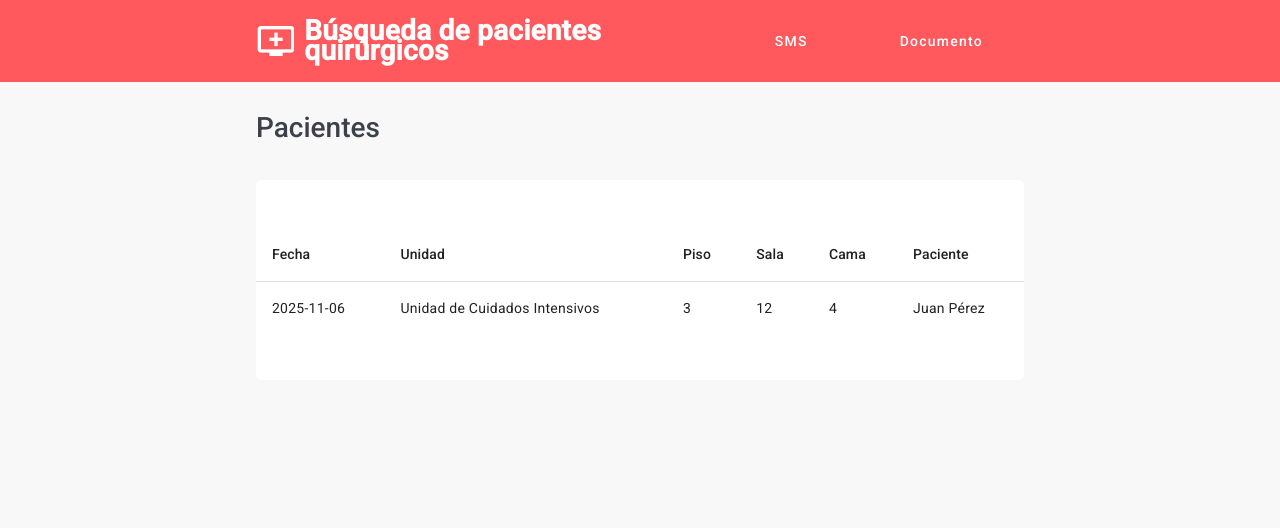
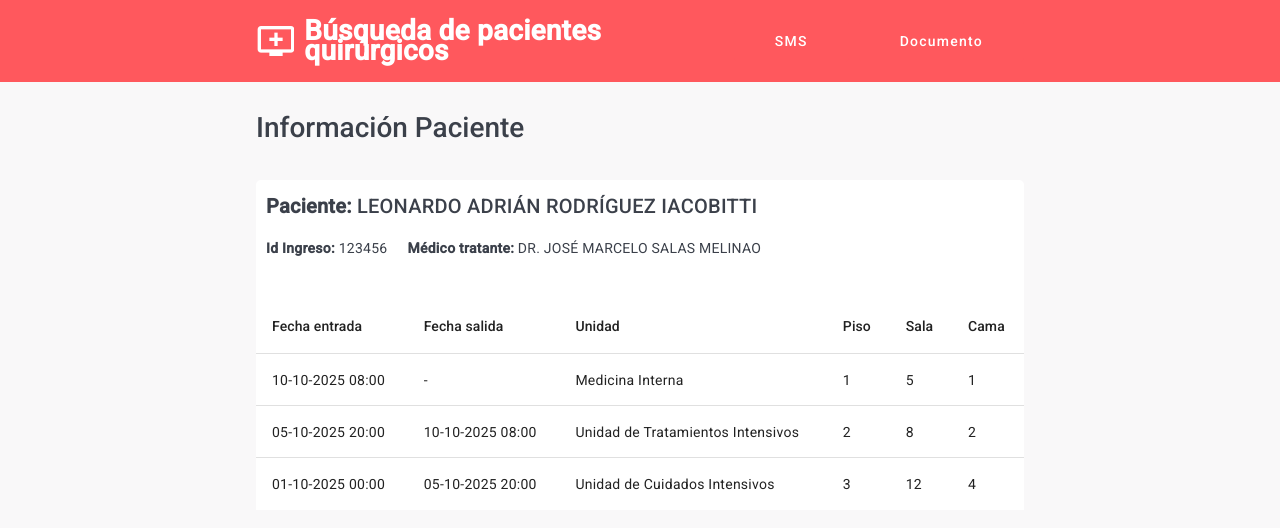
Before and after one commit to alexalvarezmarambio/front-mockup-search-pacient, an Angular app: page /main/search-pacient in a window 1280 px wide. Shown: the top 528 px of the page. Built offline with nearby package versions, Linux system fonts and the light colour scheme.

Commit message:
tercera propuesta mockup - solicitudes eric

```diff
--- /dev/null
+++ b/src/app/components/modal-politics/modal-politics.component.html
@@ -0,0 +1,29 @@
+<h2 matDialogTitle>Términos y Condiciones del servicio</h2>
+
+<mat-dialog-content>
+  <p>
+    Lorem ipsum dolor sit amet, consectetur adipiscing elit. Donec convallis,
+    nisl id viverra suscipit, nulla justo convallis nisi, nec rhoncus arcu velit
+    at nunc. Sed bibendum lacus sit amet ligula commodo, vel vehicula augue
+    pulvinar. Curabitur fringilla, massa id laoreet gravida, augue urna
+    tincidunt libero, at feugiat risus odio at sem. Aenean dapibus neque non
+    orci porttitor, nec vestibulum risus dapibus. Suspendisse potenti. Praesent
+    volutpat suscipit sapien ac suscipit. Aliquam erat volutpat.
+    <br />
+    <br />
+    Vestibulum euismod, ex sed sagittis euismod, tortor risus interdum ex, eget
+    gravida neque turpis nec justo. In hac habitasse platea dictumst. Duis
+    laoreet elit id est dignissim, vitae scelerisque elit commodo. Cras rhoncus
+    finibus nulla in dictum. Donec mattis, elit sed viverra sodales, turpis orci
+    mattis magna, ac pulvinar enim lorem nec justo. Sed nec turpis ac lectus
+    posuere rhoncus. Integer tincidunt imperdiet quam, at ullamcorper odio
+    elementum vel.
+    <br />
+    <br />
+    Mauris elementum porttitor nunc, ut mattis ante luctus a. Vestibulum a
+    tincidunt lorem. Integer quis dui metus. Donec finibus congue lectus, at
+    imperdiet elit hendrerit non. Pellentesque habitant morbi tristique senectus
+    et netus et malesuada fames ac turpis egestas. Proin nec dignissim eros.
+    Suspendisse id tempor justo. Donec vitae odio augue.
+  </p>
+</mat-dialog-content>
--- a/src/app/pages/mfa-sms/mfa-sms.component.html
+++ b/src/app/pages/mfa-sms/mfa-sms.component.html
@@ -39,6 +39,13 @@
         <mat-label>Rut del paciente</mat-label>
         <input matInput type="text" [readonly]="disableRut" />
       </mat-form-field>
+    </div>
+
+    <h5>
+      Al presionar Consultar acepta los
+      <a class="link" (click)="modalPolitics()"> términos y condiciones </a>
+      del servicio.
+    </h5>
 
     <button
       mat-flat-button
@@ -50,4 +57,3 @@
     </button>
   </div>
 </div>
-</div>
--- a/src/app/pages/mfa-sms/mfa-sms.component.ts
+++ b/src/app/pages/mfa-sms/mfa-sms.component.ts
@@ -1,8 +1,10 @@
-import { Component } from '@angular/core';
+import { Component, inject } from '@angular/core';
 import { MatButtonModule } from '@angular/material/button';
+import { MatDialog } from '@angular/material/dialog';
 import { MatFormFieldModule } from '@angular/material/form-field';
 import { MatInput } from '@angular/material/input';
 import { RouterLink } from '@angular/router';
+import { ModalPoliticsComponent } from '../../components/modal-politics/modal-politics.component';
 
 @Component({
   selector: 'app-mfa-sms',
@@ -16,6 +18,7 @@ import { RouterLink } from '@angular/router';
   styleUrls: ['./mfa-sms.component.scss']
 })
 export class MfaSmsComponent {
+  dialog = inject(MatDialog);
   disableSms = true;
   disableRut = true;
 
@@ -27,4 +30,9 @@ export class MfaSmsComponent {
     this.disableRut = !this.disableRut;
   }
 
+  modalPolitics() {
+    this.dialog.open(ModalPoliticsComponent, {
+      width: '30%'
+    });
+  }
 }
--- a/src/app/pages/mfa/mfa.component.html
+++ b/src/app/pages/mfa/mfa.component.html
@@ -19,10 +19,16 @@
         <mat-label>Número de documento</mat-label>
         <input matInput type="text" />
       </mat-form-field>
+    </div>
 
-      <button mat-flat-button color="primary" routerLink="/main/search-pacient">
-        Enviar
-      </button>
-    </div>
+    <h5>
+      Al presionar Enviar acepta los
+      <a class="link" (click)="modalPolitics()"> términos y condiciones </a>
+      del servicio.
+    </h5>
+
+    <button mat-flat-button color="primary" routerLink="/main/search-pacient">
+      Enviar
+    </button>
   </div>
 </div>
--- a/src/app/pages/mfa/mfa.component.ts
+++ b/src/app/pages/mfa/mfa.component.ts
@@ -1,8 +1,10 @@
-import { Component } from '@angular/core';
+import { Component, inject } from '@angular/core';
 import { MatButtonModule } from '@angular/material/button';
 import { MatFormFieldModule } from '@angular/material/form-field';
 import { MatInput } from '@angular/material/input';
 import { RouterLink } from '@angular/router';
+import { ModalPoliticsComponent } from '../../components/modal-politics/modal-politics.component';
+import { MatDialog } from '@angular/material/dialog';
 
 @Component({
   selector: 'app-mfa',
@@ -16,10 +18,16 @@ import { RouterLink } from '@angular/router';
   styleUrl: './mfa.component.scss'
 })
 export class MfaComponent {
+  dialog = inject(MatDialog);
   disable = true;
 
   validate() {
     this.disable = !this.disable;
   }
 
+  modalPolitics() {
+    this.dialog.open(ModalPoliticsComponent, {
+      width: '30%'
+    });
+  }
 }
--- a/src/app/pages/search-pacient/search-pacient.component.html
+++ b/src/app/pages/search-pacient/search-pacient.component.html
@@ -1,12 +1,32 @@
 <div class="header">
-  <h1 class="title">Pacientes</h1>
+  <h1 class="title">Información Paciente</h1>
 </div>
 
 <div class="table">
+  <div class="header-card">
+    <h2>
+      <strong>Paciente: </strong>{{ hospitalizations.namePacient | uppercase }}
+    </h2>
+    <div class="info-card">
+      <span>
+        <strong>Id Ingreso: </strong> {{ hospitalizations.idAdmission }}
+      </span>
+
+      <span>
+        <strong>Médico tratante: </strong>
+        {{ hospitalizations.nameProfesional | uppercase }}
+      </span>
+    </div>
+  </div>
   <table mat-table [dataSource]="dataSource">
-    <ng-container matColumnDef="date">
-      <th mat-header-cell *matHeaderCellDef>Fecha</th>
-      <td mat-cell *matCellDef="let row">{{ row.date }}</td>
+    <ng-container matColumnDef="dateIn">
+      <th mat-header-cell *matHeaderCellDef>Fecha entrada</th>
+      <td mat-cell *matCellDef="let row">{{ row.dateIn }}</td>
+    </ng-container>
+
+    <ng-container matColumnDef="dateOut">
+      <th mat-header-cell *matHeaderCellDef>Fecha salida</th>
+      <td mat-cell *matCellDef="let row">{{ row.dateOut }}</td>
     </ng-container>
 
     <ng-container matColumnDef="unit">
@@ -29,11 +49,6 @@
       <td mat-cell *matCellDef="let row">{{ row.bed }}</td>
     </ng-container>
 
-    <ng-container matColumnDef="pacient">
-      <th mat-header-cell *matHeaderCellDef>Paciente</th>
-      <td mat-cell *matCellDef="let row">{{ row.pacient }}</td>
-    </ng-container>
-
     <tr mat-header-row *matHeaderRowDef="columns"></tr>
     <tr mat-row *matRowDef="let row; columns: columns"></tr>
   </table>
--- a/src/app/pages/search-pacient/search-pacient.component.scss
+++ b/src/app/pages/search-pacient/search-pacient.component.scss
@@ -22,4 +22,18 @@
   background-color: #fff;
   border-radius: 5px;
   margin: 20px 0;
+  gap: 30px;
+
+  .header-card {
+    display: flex;
+    flex-direction: column;
+    width: 100%;
+    padding: 10px;
+
+    .info-card {
+      display: flex;
+      flex-direction: row;
+      gap: 20px;
+    }
+  }
 }
--- a/src/app/pages/search-pacient/search-pacient.component.ts
+++ b/src/app/pages/search-pacient/search-pacient.component.ts
@@ -1,4 +1,5 @@
-import { Component, OnInit } from '@angular/core';
+import { UpperCasePipe } from '@angular/common';
+import { Component, inject, OnInit } from '@angular/core';
 import { MatButtonModule } from '@angular/material/button';
 import { MatTableDataSource, MatTableModule } from '@angular/material/table';
 import { RouterLink } from "@angular/router";
@@ -8,54 +9,66 @@ import { RouterLink } from "@angular/router";
   imports: [
     MatButtonModule,
     MatTableModule,
-    RouterLink
+    RouterLink,
+    UpperCasePipe
 ],
   templateUrl: './search-pacient.component.html',
   styleUrls: ['./search-pacient.component.scss']
 })
 export class SearchPacientComponent implements OnInit {
 
-  hospitalizations: Hospitalization[] = [
+  hospitalizations: Hospitalization = {
+    idAdmission: 123456,
+    namePacient: 'Leonardo Adrián Rodríguez Iacobitti',
+    nameProfesional: 'Dr. José Marcelo Salas Melinao',
+    admissions: [
       {
-      date: '2025-11-06',
+        dateIn: '01-10-2025 00:00',
+        dateOut: '05-10-2025 20:00',
         unit: 'Unidad de Cuidados Intensivos',
         floor: 3,
         room: 12,
         bed: 4,
-      pacient: 'Juan Pérez'
       },
       {
-      date: '2025-11-05',
-      unit: 'Pediatría',
+        dateIn: '05-10-2025 20:00',
+        dateOut: '10-10-2025 08:00',
+        unit: 'Unidad de Tratamientos Intensivos',
         floor: 2,
         room: 8,
         bed: 2,
-      pacient: 'María González'
       },
       {
-      date: '2025-11-04',
-      unit: 'Traumatología',
+        dateIn: '10-10-2025 08:00',
+        dateOut: '-',
+        unit: 'Medicina Interna',
         floor: 1,
         room: 5,
         bed: 1,
-      pacient: 'Carlos Ramírez'
       }
-  ];
+    ]
+  };
 
-  dataSource!: MatTableDataSource<Hospitalization>;
-  columns = ['date', 'unit', 'floor', 'room', 'bed', 'pacient'];
+  dataSource!: MatTableDataSource<Admission>;
+  columns = ['dateIn', 'dateOut', 'unit', 'floor', 'room', 'bed'];
 
   ngOnInit(): void {
-    const index = Math.floor(Math.random() * 3);
-    this.dataSource = new MatTableDataSource([this.hospitalizations[index]]);
+    this.dataSource = new MatTableDataSource(this.hospitalizations.admissions.reverse());
   }
 }
 
 interface Hospitalization {
-  date: string;
+  namePacient: string;
+  nameProfesional: string;
+  idAdmission: number;
+  admissions: Admission[];
+}
+
+interface Admission {
+  dateIn: string;
+  dateOut: string;
   unit: string;
   floor: number;
   room: number;
   bed: number;
-  pacient: string;
 }
--- a/src/styles.scss
+++ b/src/styles.scss
@@ -1,4 +1,3 @@
-
 @use "themes/utils/breakpoint";
 @import "themes/theme.scss";
 
@@ -11,5 +10,19 @@
 @import "themes/utils/visibility";
 @import "themes/utils/display";
 
-html, body { height: 100%; margin: 0; padding: 0; }
-body { font-family: Roboto, "Helvetica Neue", sans-serif; }
+html,
+body {
+  height: 100%;
+  margin: 0;
+  padding: 0;
+}
+
+body {
+  font-family: Roboto, "Helvetica Neue", sans-serif;
+}
+
+.link {
+  color: #ff585d;
+  text-decoration: underline;
+  cursor: pointer;
+}
```
Also changed, not shown: src/app/components/modal-politics/modal-politics.component.ts (added, +14 -0 lines), src/app/components/modal-politics/modal-politics.component.scss (added), 6 other files (tests, documents, lock files or other folders). Lines whose indentation alone changed are shown as unchanged.
